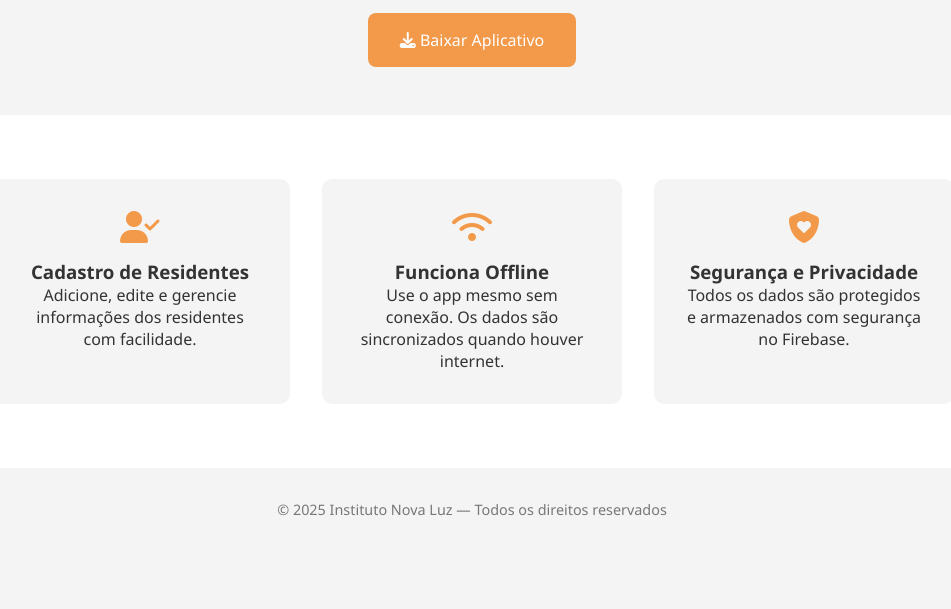
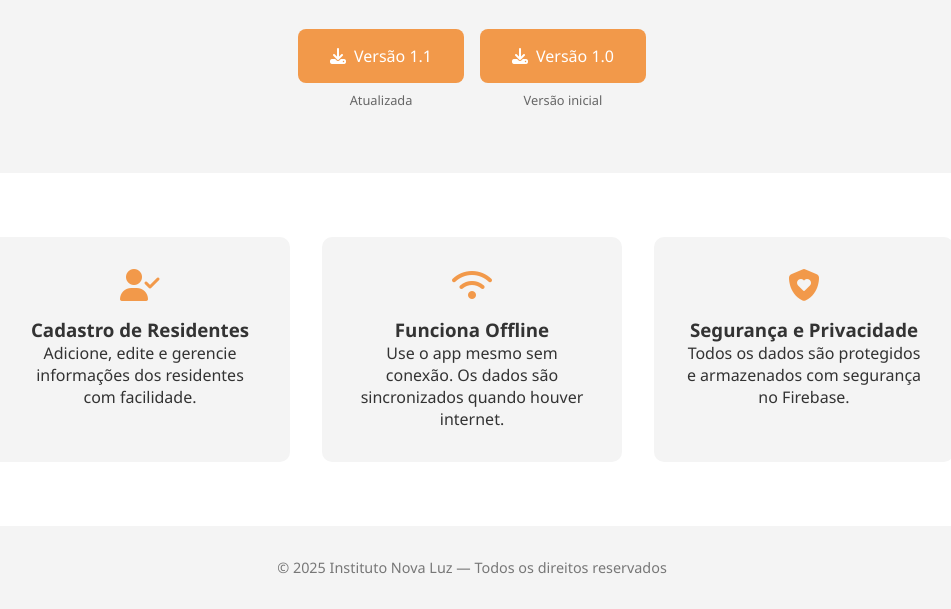
Before and after one commit to augstfabio/instituto-nova-luz-app, a plain HTML site: page index.html in a window 1280 px wide. Shown: the part 330-939 px from the top of the page, without its empty margins (168-1119 px from the left). Before the commit the page ends 881 px from the top, so only its background shows below. Drawn offline with Linux system fonts and the light colour scheme.

Commit message:
versao 2

```diff
--- a/index.html
+++ b/index.html
@@ -26,7 +26,6 @@
             font-family: 'Segoe UI', sans-serif;
             background-color: var(--cinza);
             color: var(--texto);
-
         }
 
         header {
@@ -63,6 +62,13 @@
             margin-inline: auto;
         }
 
+        .download-buttons {
+            display: flex;
+            justify-content: center;
+            gap: 1rem;
+            flex-wrap: wrap;
+        }
+
         .btn-download {
             background-color: var(--cor-secundaria);
             color: #fff;
@@ -72,10 +78,19 @@
             border-radius: 8px;
             text-decoration: none;
             transition: 0.3s;
+            display: inline-flex;
+            align-items: center;
+            gap: 0.5rem;
         }
 
         .btn-download:hover {
             opacity: 0.9;
+        }
+
+        .version-label {
+            font-size: 0.8rem;
+            margin-top: 0.5rem;
+            color: #666;
         }
 
         .features {
@@ -105,7 +120,6 @@
         footer {
             text-align: center;
             padding: 2rem 1rem;
-
             background-color: var(--cinza);
             font-size: 0.9rem;
             color: #777;
@@ -116,8 +130,13 @@
                 font-size: 2rem;
             }
 
+            .download-buttons {
+                flex-direction: column;
+            }
+
             .btn-download {
                 width: 100%;
+                justify-content: center;
             }
         }
     </style>
@@ -135,7 +154,21 @@
             <p>Controle residentes, cadastros, histórico e atividades mesmo sem internet. Sincronize os dados quando
                 quiser.
             </p>
-            <a href="./file/Instituto.apk" class="btn-download" download><i class="fa-solid fa-download"></i> Baixar Aplicativo</a>
+            <div class="download-buttons">
+                <div>
+                    <a href="./file/Instituto_v1.1.apk" class="btn-download" download>
+                        <i class="fa-solid fa-download"></i> Versão 1.1
+                    </a>
+                    <div class="version-label">Atualizada</div>
+                </div>
+                <div>
+                    <a href="./file/Instituto_v1.0.apk" class="btn-download" download>
+                        <i class="fa-solid fa-download"></i> Versão 1.0
+                    </a>
+                    <div class="version-label">Versão inicial</div>
+                </div>
+
+            </div>
         </section>
 
         <section class="features">
```
Also changed, not shown: 3 other files.
